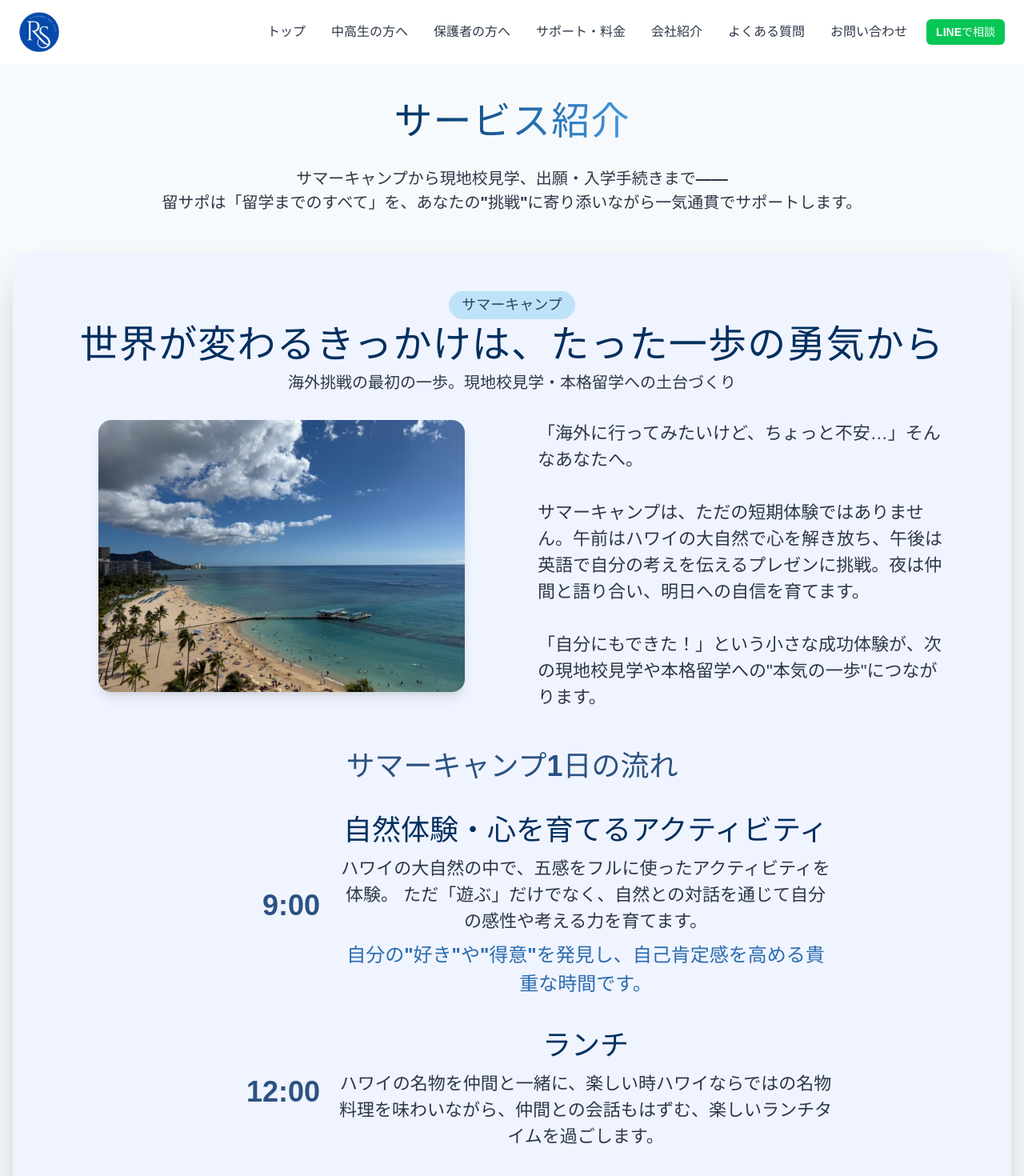
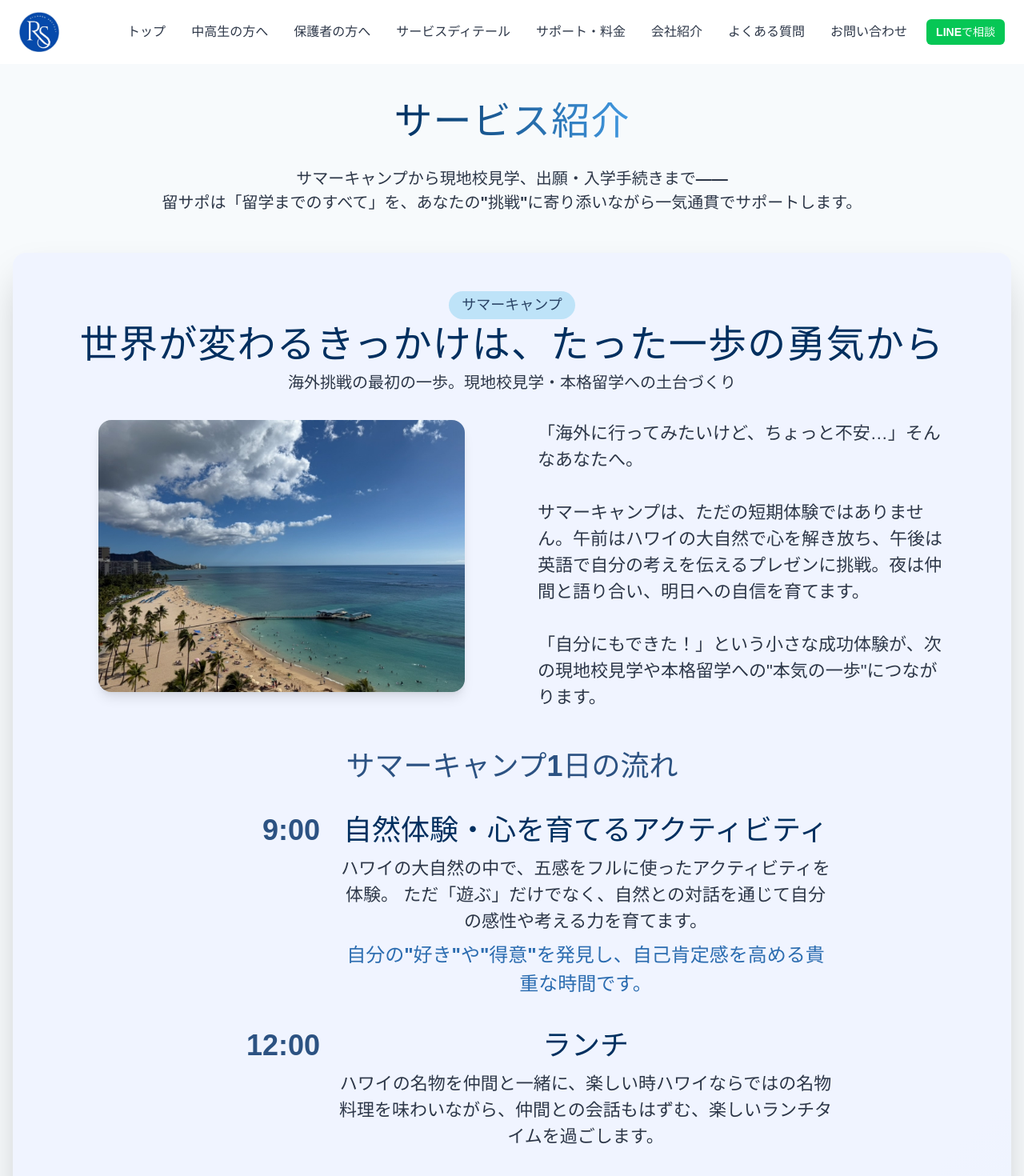
Before and after one commit to ideal-tomy/ryusapo_site, a React (Vite) app: page /service-detail in a window 1280 px wide. Shown: the top 1470 px of the page at 80% size. Built offline with nearby package versions, Linux system fonts and the light colour scheme.

Commit message:
修正03

```diff
--- a/src/components/common/Header/index.tsx
+++ b/src/components/common/Header/index.tsx
@@ -26,6 +26,7 @@ const NAV_ITEMS = [
   { name: 'トップ', to: '/' },
   { name: '中高生の方へ', to: '/student' },
   { name: '保護者の方へ', to: '/parent' },
+  { name: 'サービスディテール', to: '/service-detail' },
   { name: 'サポート・料金', to: '/services' },
   { name: '会社紹介', to: '/about' },
   { name: 'よくある質問', to: '/faq' },
--- a/src/pages/ServiceDetail/index.tsx
+++ b/src/pages/ServiceDetail/index.tsx
@@ -148,7 +148,7 @@ const ServiceDetailPage = () => {
                     <Grid
                       key={item.time}
                       templateColumns={{ base: '120px 1fr', md: '160px 1fr' }}
-                      alignItems="center"
+                      alignItems="baseline"
                       gap={6}
                       w="100%"
                       maxW="800px"
@@ -159,7 +159,6 @@ const ServiceDetailPage = () => {
                         fontWeight="bold"
                         fontSize="36px"
                         textAlign="right"
-                        pt={1}
                         w="100%"
                       >
                         {item.time}
```
Also changed, not shown: 1 other file (tests, documents, lock files or other folders). Lines whose indentation alone changed are shown as unchanged.
